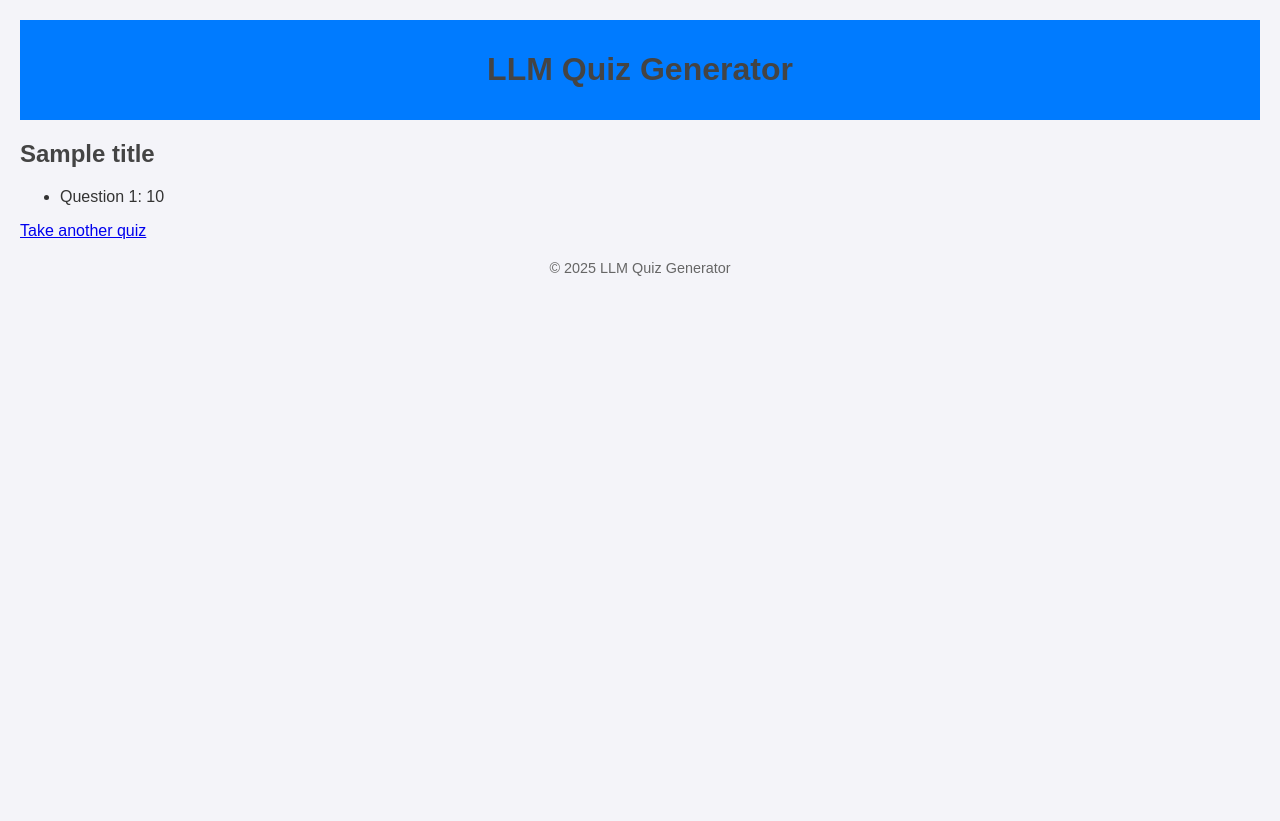
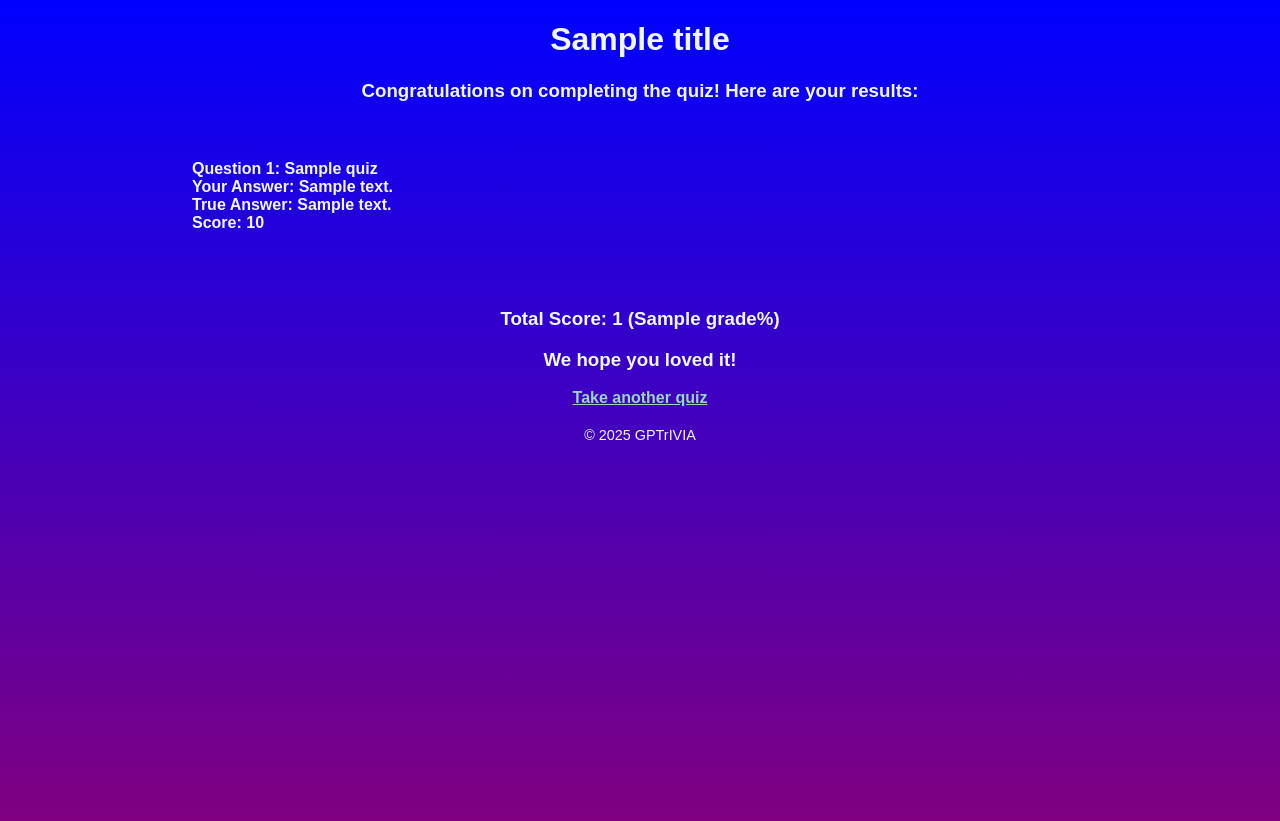
Before and after one commit to AregSPZ/GPTrIVIA, a Python web app: template templates/results.html in a window 1280 px wide. Before the commit the page ends 276 px from the top, so only its background shows below. Run offline with Jinja, Linux system fonts and the light colour scheme; the template is opened without the code that fills it: most values are stand-ins (such as "Sample title", 1, 10 or a date in 2020).

Commit message:
final commit

```diff
--- a/llm/rag.py
+++ b/llm/rag.py
@@ -112,19 +112,19 @@ def generate_answer(qtopic, question, model_name="gpt2-xl",save_path="squad_fais
 
     # define application steps (retrieval and generation)
     def retrieve(state: State):
-        # retrieve 4 documents as thats how much fits into gpt2-xl's context window + the prompt and generated answer
+        # retrieve the most similar text from the vector database and use it as context
         retrieved_docs = vector_store.similarity_search(state['question'])
         # this node generates the context, so we return it
         return {"context": retrieved_docs}
 
     def generate(state: State):
         # merge the retrieved docs to pass it as one entity
-        # explicitly mention which topic each context belongs to
         docs_content = "\n\n".join(doc.page_content for doc in state["context"])
         # invoke our prompt (generate the prompt by passing the parameters to the general template)
         prompt_text = rag_prompt.invoke({"qtopic": state["qtopic"], "question": state["question"], "context": docs_content})
 
-        # pass the prompt to llm, generate the answer. # keep only the generated part
+        # pass the prompt to llm, generate the answer
+        # keep only the generated part
         answer = llm.invoke(prompt_text)[len(prompt_text.to_string()):].strip()
 
         return {"answer": answer}
--- a/requirements.txt
+++ b/requirements.txt
@@ -5,7 +5,6 @@ flask==3.1.0
 flask-wtf==1.2.2
 wtforms==3.2.1
 requests==2.32.3
-asyncio==3.4.3
 langchain==0.3.24
 langchain-community==0.3.22
 langchain-huggingface==0.1.2
--- a/static/styles.css
+++ b/static/styles.css
@@ -1,13 +1,32 @@
 body {
     font-family: Arial, sans-serif;
-    margin: 20px;
+    margin: 0; /* Reset default margin */
     padding: 0;
+    min-height: 100vh; /* Ensure body takes at least the full viewport height */
     background-color: #f4f4f9;
-    color: #333;
+    color: aliceblue;
+    background: linear-gradient(to bottom, blue, purple);
 }
 
+h1, h2, h3, h4, h5, h6, p {
+    text-align: center;
+    margin-left: 10%;
+    margin-right: 10%;
+}
+
+a {
+    color: rgb(154, 213, 186);
+    text-align: center;
+    margin-top: 20px;
+}
+
+form {
+    margin: 20px auto; /* Center the form horizontally */
+    text-align: center; /* Center the content inside the form */
+}
+
+
 header {
-    background-color: #007BFF;
     color: white;
     padding: 10px 20px;
     text-align: center;
@@ -17,11 +36,6 @@ footer {
     text-align: center;
     margin-top: 20px;
     font-size: 0.9em;
-    color: #666;
-}
-
-h1, h2 {
-    color: #444;
 }
 
 form {
@@ -37,12 +51,29 @@ input[type="text"] {
 
 button, input[type="submit"] {
     padding: 10px 20px;
-    background-color: #007BFF;
+    background-color: rgb(211, 0, 0);
     color: white;
     border: none;
     cursor: pointer;
 }
 
 button:hover, input[type="submit"]:hover {
-    background-color: #0056b3;
+    background-color: darkred;
 }
+
+#disclaimer {
+    background-color: rgb(255, 203, 211);
+    font-weight: bold;
+    color: black;
+    border-radius: 10px;
+}
+
+#quas {
+    text-align: left;
+    margin-left: 15%;
+}
+
+#wait-message {
+    text-align: center;
+    margin: 20%;
+}
--- a/templates/layout.html
+++ b/templates/layout.html
@@ -3,19 +3,20 @@
 <head>
     <meta charset="UTF-8">
     <meta name="viewport" content="width=device-width, initial-scale=1.0">
-    <title>{{ title }}</title>
+    {% if title %}
+    <title>{{ title }} - GPTrIVIA</title>
+    {% else %}
+    <title>GPTrIVIA</title>
+    {% endif %}
     <link rel="stylesheet" href="{{ url_for('static', filename='styles.css') }}">
 </head>
 <body>
-    <header>
-        <h1>LLM Quiz Generator</h1>
-    </header>
     <main>
         {% block content %}
         {% endblock %}
     </main>
     <footer>
-        <p>&copy; 2025 LLM Quiz Generator</p>
+        <p>&copy; 2025 GPTrIVIA</p>
     </footer>
 </body>
 </html>
--- a/templates/quiz.html
+++ b/templates/quiz.html
@@ -1,7 +1,8 @@
 {% extends "layout.html" %}
 
 {% block content %}
-<h2>{{ title }}</h2>
+<h1>{{ title }}</h1>
+<br>
 <form method="POST">
     {{ form.hidden_tag() }}
     {% for question, answer_field in pairs %}
@@ -12,4 +13,5 @@
     {% endfor %}
     {{ form.submit_field() }}
 </form>
+<h3><strong>Note:</strong> While you take this quiz, we're forming the answers for the questions under the hood. You'll be redirected to the results page as soon as they are ready.</h3>
 {% endblock %}
--- a/templates/results.html
+++ b/templates/results.html
@@ -1,11 +1,19 @@
 {% extends "layout.html" %}
 
 {% block content %}
-<h2>{{ title }}</h2>
-<ul>
-    {% for score in scores %}
-        <li>Question {{ loop.index }}: {{ score }}</li>
-    {% endfor %}
-</ul>
-<a href="{{ url_for('home') }}">Take another quiz</a>
+<h1>{{ title }}</h1>
+<h3>Congratulations on completing the quiz! Here are your results:</h3><br>
+{% for question, user_answer, answer, score in quiz_data %}
+    <h4 id="quas">Question {{ loop.index }}: {{ question }}<br>
+        Your Answer: {{ user_answer }}<br>
+        True Answer: {{ answer }}<br>
+        Score: {{ score }}<br><br>
+    </h4>
+{% endfor %}
+<br>
+<div style="text-align: center;">
+    <h3>Total Score: {{ total_score }} ({{ grade }}%)</h3>
+    <h3>We hope you loved it!</h3>
+    <a href="{{ url_for('home') }}"><strong>Take another quiz</strong></a>
+</div>
 {% endblock %}
```
Also changed, not shown: app.py (+12 -5 lines), compose.yaml (added, +48 -0 lines), llm/quiz_logic.py (+6 -19 lines), templates/home.html (+8 -2 lines), README.md, 4 other files.
